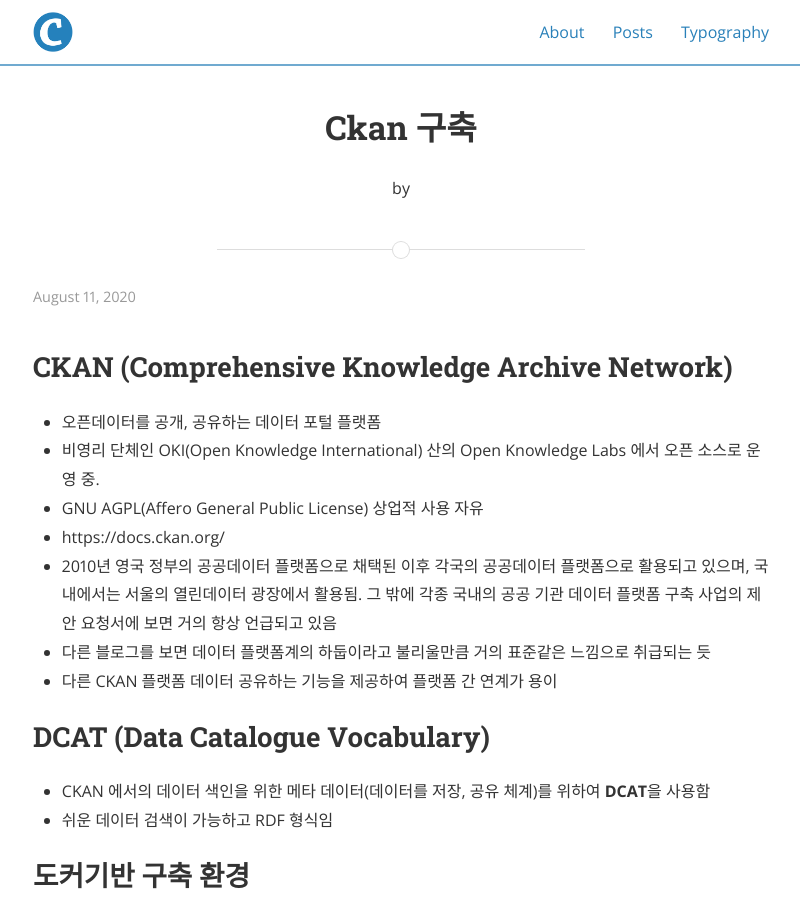
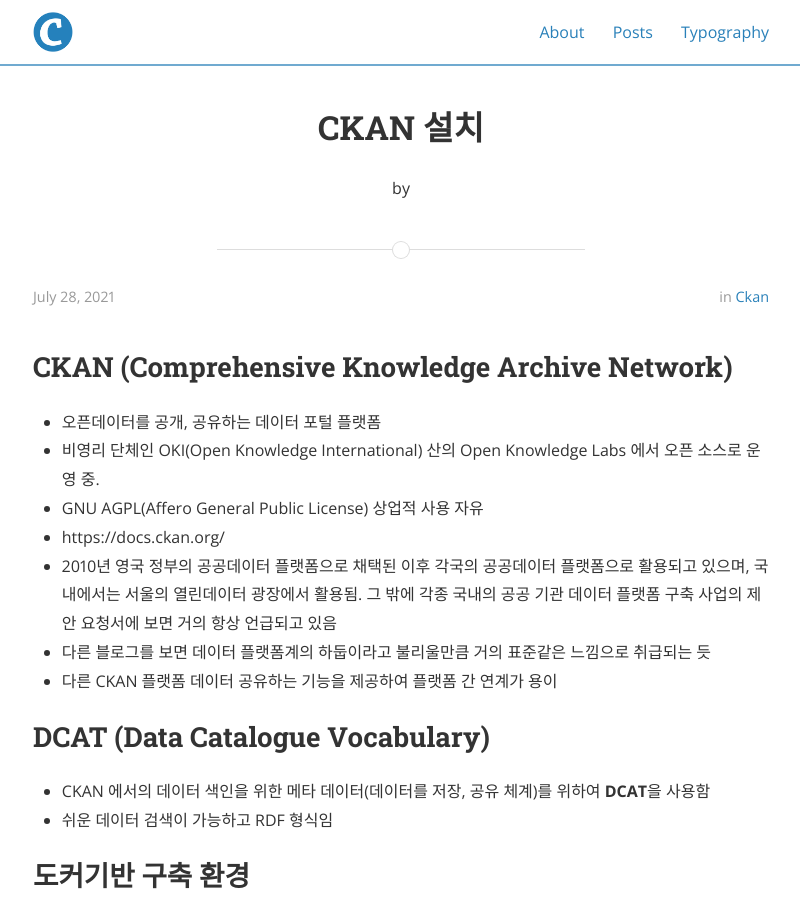
Before and after one commit to copper-light/copper-light.github.io, a Jekyll site: the page built from _posts/2020-08-11-CKAN 구축.md, in a window 1280 px wide and 900 px high. Shown: the whole window, without its empty margins (239-1039 px from the left). Built offline with Jekyll 4.4.1, drawn with Linux system fonts in a browser that asks for light colours; nearby versions of some CDN libraries; our own code applies the rules of GitHub Pages for plain Markdown files.

Commit message:
Update 2020-08-11-CKAN 구축.md

```diff
--- a/_posts/2020-08-11-CKAN 구축.md
+++ b/_posts/2020-08-11-CKAN 구축.md
@@ -1,5 +1,8 @@
 ---
-published: true
+layout: post
+title:  "CKAN 설치"
+date:   2021-07-28 16:14:36 +0530
+categories: CKAN
 ---
 ## CKAN (Comprehensive Knowledge Archive Network)
   - 오픈데이터를 공개, 공유하는 데이터 포털 플랫폼
@@ -77,7 +80,7 @@
 
 ## CKAN 설치
   0. 상세 인스톨 페이지
-  https://docs.ckan.org/en/2.8/maintaining/installing/install-from-package.html
+    https://docs.ckan.org/en/2.8/maintaining/installing/install-from-package.html
 
   1. JAVA 설치 확인
 
```
